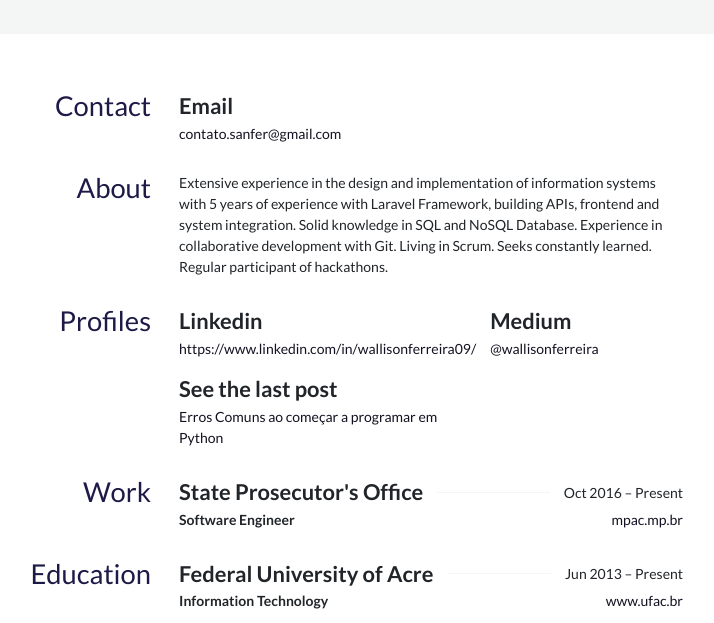
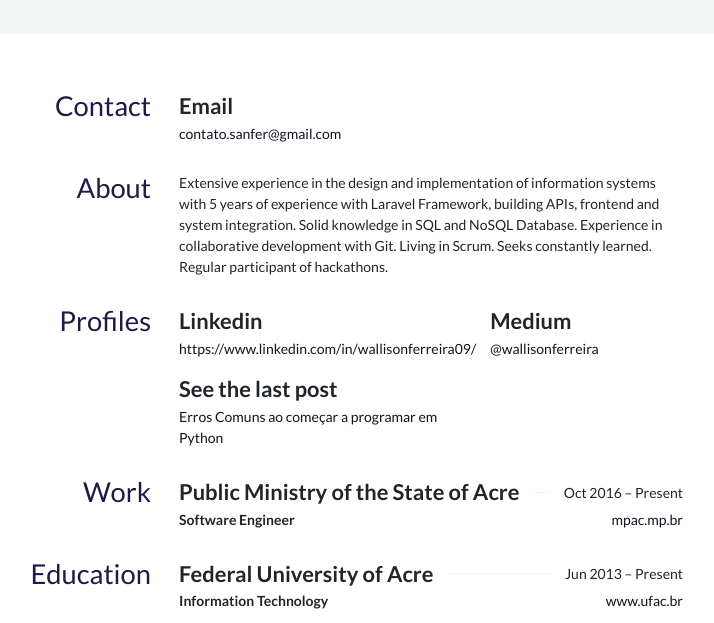
Before and after one commit to wallisonferreira/wallisonferreira.github.io, a website: page index.html in a window 1280 px wide. Shown: the part 170-793 px from the top of the page, without its empty margins (307-1021 px from the left). Drawn offline with Linux system fonts and the light colour scheme.

Commit message:
Update index.html

```diff
--- a/index.html
+++ b/index.html
@@ -264,7 +264,7 @@ blockquote > * + * {
             <article>
               <header>
                 <div class="spaced-list">
-                  <h4>State Prosecutor&#x27;s Office</h4>
+                  <h4>Public Ministry of the State of Acre</h4>
                   <span>
                     <time datetime="2016-10-17">Oct 2016</time> –
                     Present
```
